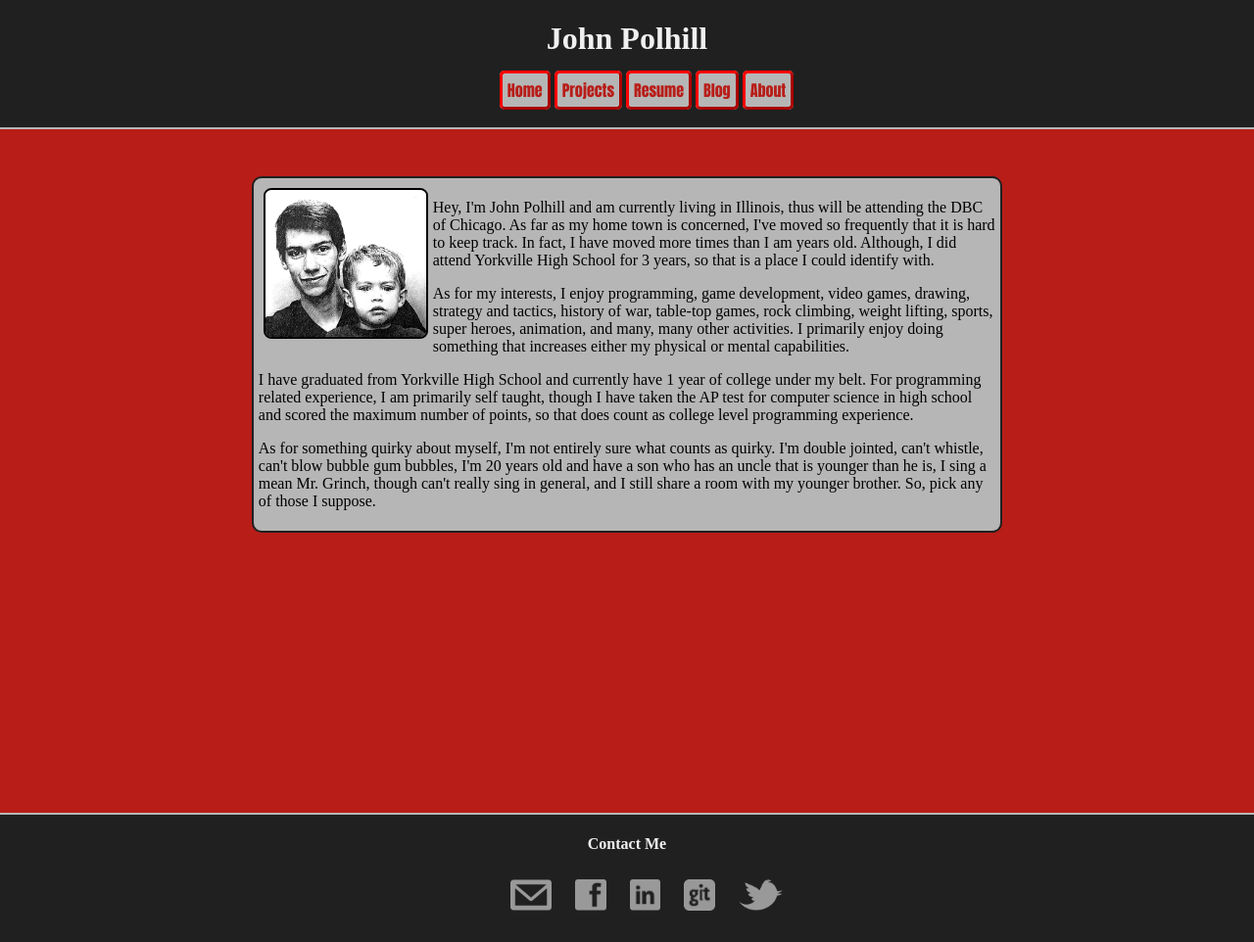
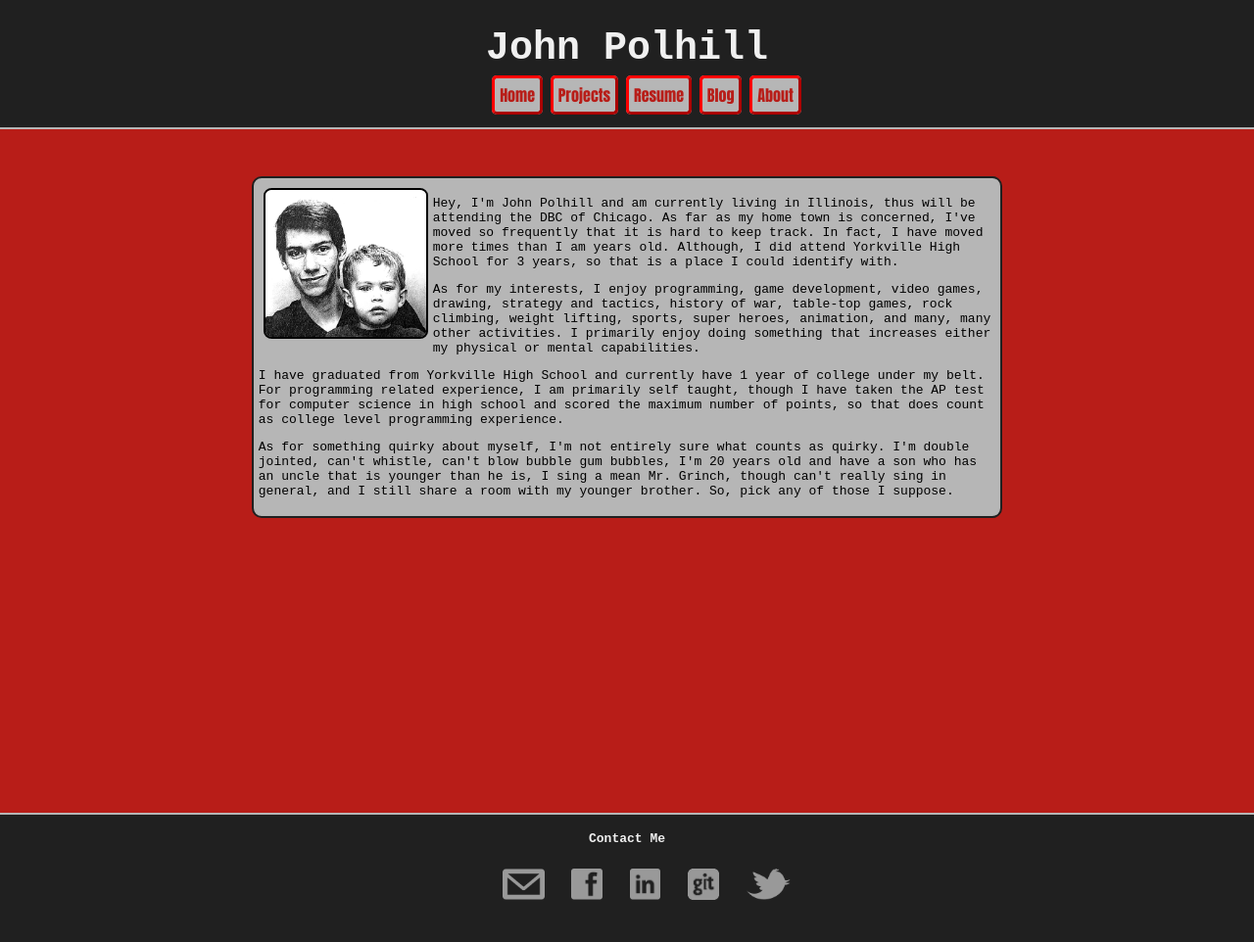
Before and after one commit to JohnP42/JohnP42.github.io, a PHP site: page /about.html in a window 1280 px wide. Shown: the whole page at 98% size. Run offline with PHP 8.4, Linux system fonts and the light colour scheme.

Commit message:
edit font

```diff
--- a/stylesheet/default.css
+++ b/stylesheet/default.css
@@ -1,6 +1,8 @@
 body {
 	background-color: #B81D18;
 	color: #F0F0F0;
+	font-family: "Courier New", Courier, monospace;
+	font-size: 13px;
 }
 
 header {
@@ -12,6 +14,11 @@ header {
 	left: 0px;
 	right: 0px;
 	border-bottom: 2px solid #B6B6B6;
+}
+
+header h1 {
+	font-size: 40px;
+	margin-bottom: 0;
 }
 
 nav li {
```
Also changed, not shown: fonts/ARCADECLASSIC.TTF (added), fonts/Atarian.ttf (added).
